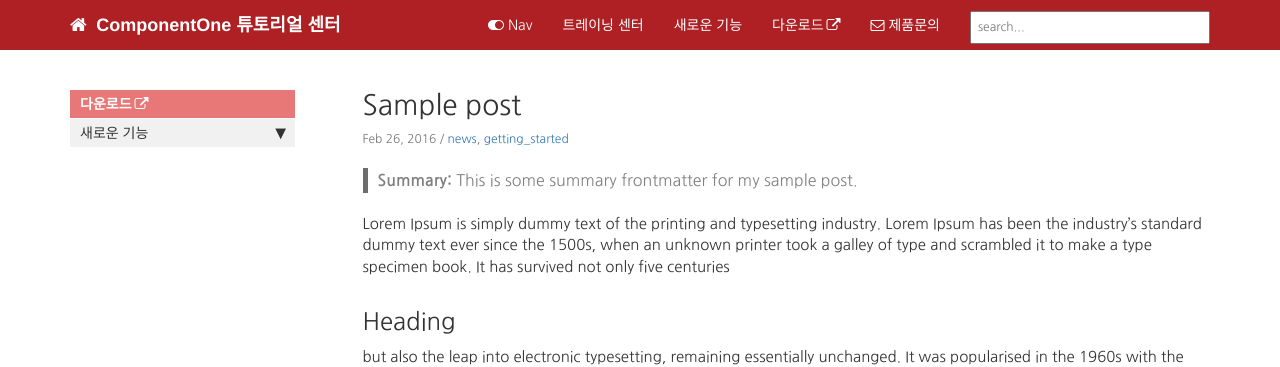
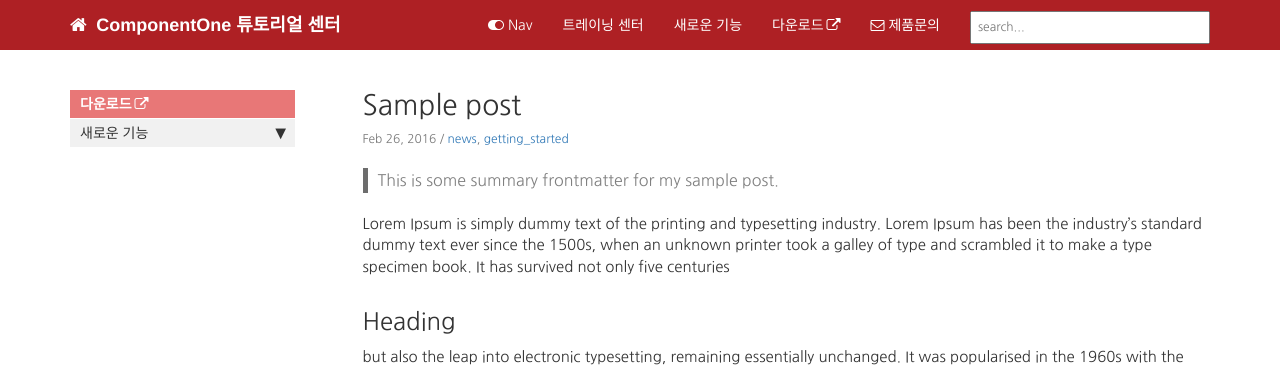
Before and after one commit to grapecity-korea/C1Training.github.io, a Jekyll site: the page built from _posts/2016-02-26-sample-post-jekyll.md, in a window 1280 px wide. Shown: the top 367 px of the page. Built offline with Jekyll 4.4.1, drawn with Linux system fonts in a browser that asks for light colours; comment, search, counter and statistics services are not loaded.

Commit message:
Update customstyles.css

```diff
--- a/css/customstyles.css
+++ b/css/customstyles.css
@@ -581,7 +581,7 @@ a[data-toggle] {
 }
 
 .summary:before {
-    content: "Summary: ";
+    content: "";
     font-weight: bold;
 }
 
```
